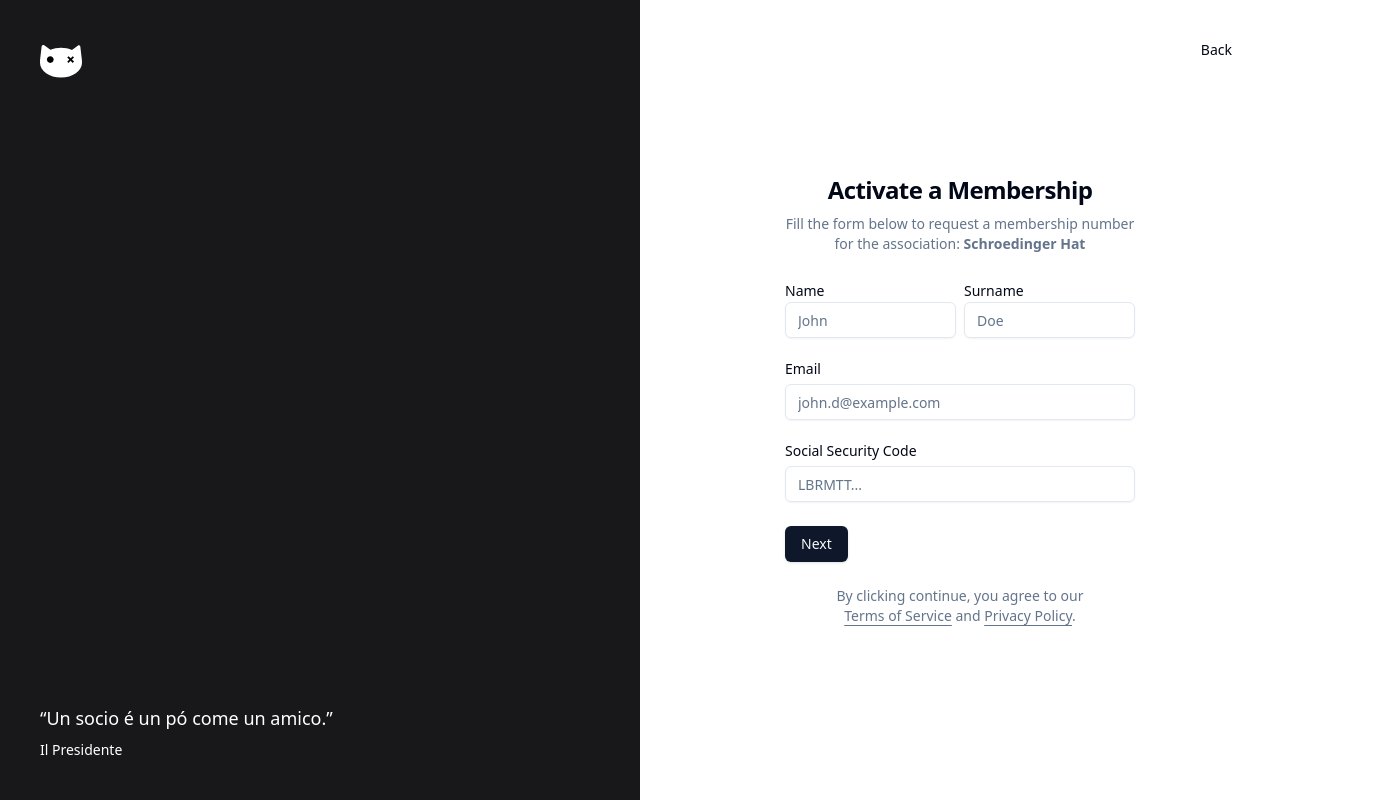
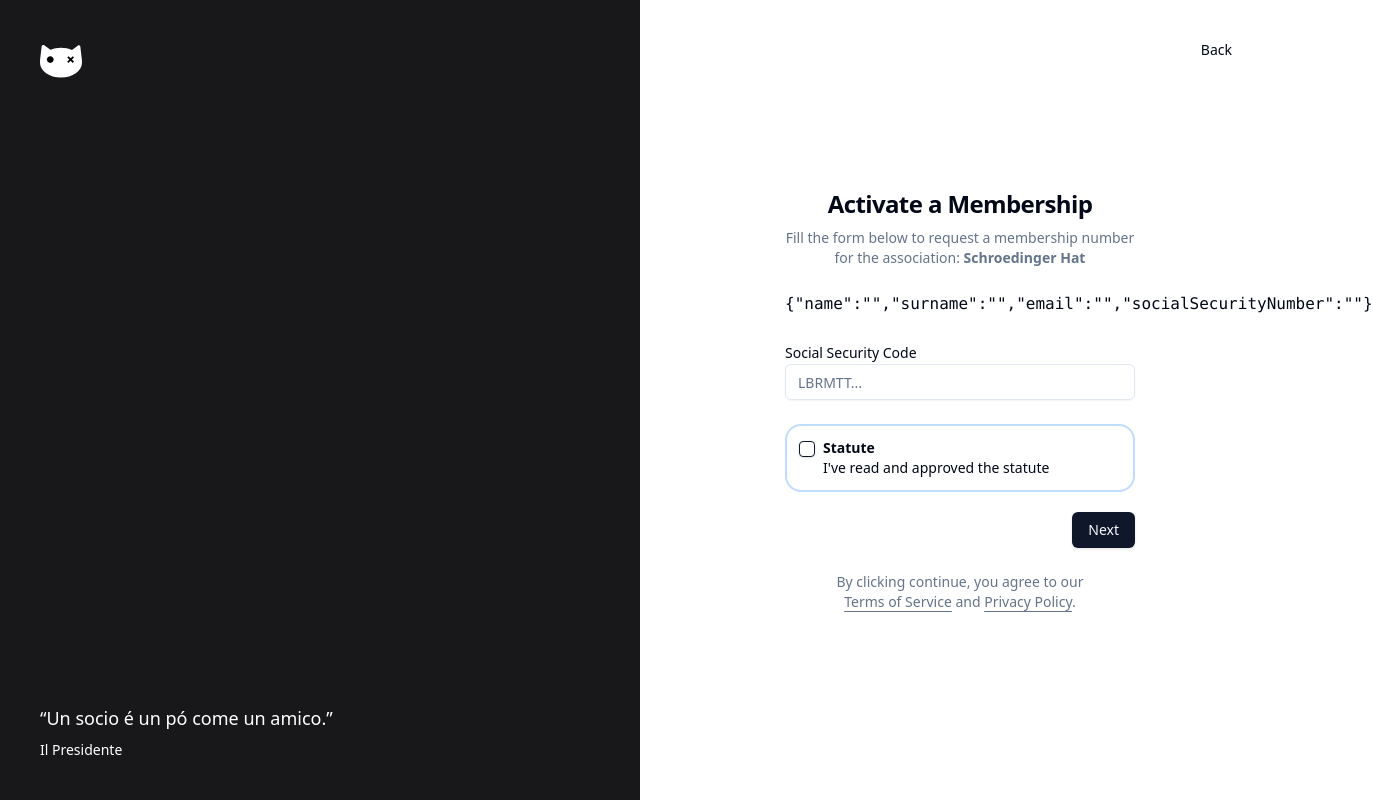
Before and after one commit to Schroedinger-Hat/peoplez, a Next.js app: page /signup in a window 1280 px wide. Both pictures are taken after a click on the button "Next". Shown: the whole page, 1373 px wide, since content can reach past the window. Built offline with nearby package versions, Linux system fonts and the light colour scheme.

Commit message:
Progress

```diff
--- a/package.json
+++ b/package.json
@@ -17,6 +17,7 @@
   "dependencies": {
     "@auth/prisma-adapter": "^1.4.0",
     "@prisma/client": "^5.10.2",
+    "@radix-ui/react-checkbox": "^1.0.4",
     "@radix-ui/react-icons": "^1.3.0",
     "@radix-ui/react-label": "^2.0.2",
     "@radix-ui/react-slot": "^1.0.2",
@@ -30,8 +31,8 @@
     "react-dom": "18.2.0",
     "react-email": "2.1.1",
     "tailwind-merge": "^2.2.2",
-    "tailwindcss-animate": "^1.0.7",
-    "zod": "^3.22.4"
+    "zod": "^3.22.4",
+    "zustand": "^4.5.2"
   },
   "devDependencies": {
     "@types/eslint": "^8.56.2",
@@ -47,6 +48,7 @@
     "prettier-plugin-tailwindcss": "^0.5.11",
     "prisma": "^5.10.2",
     "tailwindcss": "^3.4.1",
+    "tailwindcss-animate": "^1.0.7",
     "typescript": "^5.4.2"
   },
   "ct3aMetadata": {
--- /dev/null
+++ b/src/app/legal/statute.tsx
@@ -0,0 +1,7 @@
+export default function StatutePage() {
+    return (
+        <>
+            <h1>Statute</h1>
+        </>
+    )
+}
--- a/src/app/legal/terms-of-service.tsx
+++ b/src/app/legal/terms-of-service.tsx
@@ -1,4 +1,4 @@
-export default function TermsOfService() {
+export default function TermsOfServicePage() {
     return (
         <>
             <h1>Terms of Service</h1>
--- a/src/app/signup/page.tsx
+++ b/src/app/signup/page.tsx
@@ -5,9 +5,104 @@ import {Button} from "@/components/ui/button"
 import {Input} from "@/components/ui/input"
 import {Label} from "@/components/ui/label"
 import {useState} from "react";
+import {Checkbox} from "@/components/ui/checkbox";
+import {useSignUpStore} from "@/app/store/signup";
 
 export default function SignupPage() {
-    const [step, setStep] = useState()
+    const [step, setStep] = useState<number>(1)
+    const state = useSignUpStore()
+
+    function FormStep1() {
+        return (
+            <div className="grid grid-cols-2 gap-2">
+                <div>
+                    <Label htmlFor="name">Name</Label>
+                    <Input
+                        id="name"
+                        type="name"
+                        placeholder="John"
+                        required
+                    />
+                </div>
+                <div>
+                    <Label htmlFor="surname">Surname</Label>
+                    <Input
+                        id="surname"
+                        type="surname"
+                        placeholder="Doe"
+                        required
+                    />
+                </div>
+
+                <div className={'col-span-2 mt-4'}>
+                    <Label htmlFor="email">Email</Label>
+                    <Input
+                        id="email"
+                        type="email"
+                        placeholder="john.d@example.com"
+                        required
+                    />
+                </div>
+
+                <div className={'col-span-2 pt-3'}>
+                    <div className={'flex-row-reverse flex'}>
+                        <Button onClick={() => setStep(2)}>Next</Button>
+                    </div>
+                </div>
+            </div>
+        )
+    }
+
+    function FormStep2() {
+        return (
+            <div className="grid grid-cols-2 gap-2">
+                <div className={'col-span-2'}>
+                    <Label htmlFor="socialSecurityCode">Social Security Code</Label>
+                    <Input
+                        id="socialSecurityCode"
+                        type="socialSecurityCode"
+                        placeholder="LBRMTT..."
+                        required
+                    />
+                </div>
+
+                <div className={'col-span-2 mt-4'}>
+                    <div className={'p-3 border-blue-200 border-2 rounded-2xl'}>
+                        <div className={'flex'}>
+                            <div>
+                                <Checkbox id="terms1"/>
+                            </div>
+                            <div className={'ml-2'}>
+                                <p className={'text-sm font-semibold'}>Statute</p>
+                                <p className={'text-sm'}>I've read and approved the statute</p>
+                            </div>
+                        </div>
+                    </div>
+                </div>
+
+                <div className={'col-span-2 pt-3'}>
+                    <div className={'flex-row-reverse flex'}>
+                        <Button onClick={() => setStep(3)}>Next</Button>
+                    </div>
+                </div>
+            </div>
+        )
+    }
+
+    function FormStep3() {
+        return <>
+            <div className="grid gap-2 animate-in slide-it-from-top">
+                <p className={'text-sm'}>
+                    We're going to redirect you to our PaymentProvider stripe to setup the last details of your
+                    subscription.
+                    Click Next to be redirected
+                </p>
+            </div>
+            <div className={'float-right'}>
+                <Button>Next</Button>
+            </div>
+        </>
+    }
 
     return (
         <>
@@ -21,47 +116,11 @@ export default function SignupPage() {
                     </p>
                 </div>
 
-                <div className="grid grid-cols-2 gap-2">
-                    <div>
-                        <Label htmlFor="email">Name</Label>
-                        <Input
-                            id="email"
-                            type="email"
-                            placeholder="John"
-                            required
-                        />
-                    </div>
-                    <div>
-                        <Label htmlFor="email">Surname</Label>
-                        <Input
-                            id="email"
-                            type="email"
-                            placeholder="Doe"
-                            required
-                        />
-                    </div>
-                </div>
-                <div className="grid gap-2">
-                    <Label htmlFor="email">Email</Label>
-                    <Input
-                        id="email"
-                        type="email"
-                        placeholder="john.d@example.com"
-                        required
-                    />
-                </div>
-                <div className="grid gap-2">
-                    <Label htmlFor="email">Social Security Code</Label>
-                    <Input
-                        id="email"
-                        type="email"
-                        placeholder="LBRMTT..."
-                        required
-                    />
-                </div>
-                <div className={'float-right'}>
-                    <Button>Next</Button>
-                </div>
+                <pre>{JSON.stringify(state)}</pre>
+
+                {step === 1 && <FormStep1/>}
+                {step === 2 && <FormStep2/>}
+                {step === 3 && <FormStep3/>}
 
                 <p className="px-8 text-center text-sm text-muted-foreground">
                     By clicking continue, you agree to our{" "}
--- /dev/null
+++ b/src/app/store/signup.ts
@@ -0,0 +1,19 @@
+import {create} from "zustand";
+
+interface SignUpState {
+    name: string
+    surname: string
+    email: string
+    socialSecurityNumber: string
+}
+
+export const useSignUpStore = create<SignUpState>(set => ({
+    name: "",
+    surname: "",
+    email: "",
+    socialSecurityNumber: "",
+    setName: (name: string) => set(() => ({name: name})),
+    setSurname: (surname: string) => set(() => ({surname: surname})),
+    setEmail: (email: string) => set(() => ({email: email})),
+    setSocialSecurityNumber: (socialSecurityNumber: string) => set(() => ({socialSecurityNumber: socialSecurityNumber})),
+}))
--- /dev/null
+++ b/src/components/ui/checkbox.tsx
@@ -0,0 +1,30 @@
+"use client"
+
+import * as React from "react"
+import * as CheckboxPrimitive from "@radix-ui/react-checkbox"
+import { CheckIcon } from "@radix-ui/react-icons"
+
+import { cn } from "@/lib/utils"
+
+const Checkbox = React.forwardRef<
+  React.ElementRef<typeof CheckboxPrimitive.Root>,
+  React.ComponentPropsWithoutRef<typeof CheckboxPrimitive.Root>
+>(({ className, ...props }, ref) => (
+  <CheckboxPrimitive.Root
+    ref={ref}
+    className={cn(
+      "peer h-4 w-4 shrink-0 rounded-sm border border-primary shadow focus-visible:outline-none focus-visible:ring-1 focus-visible:ring-ring disabled:cursor-not-allowed disabled:opacity-50 data-[state=checked]:bg-primary data-[state=checked]:text-primary-foreground",
+      className
+    )}
+    {...props}
+  >
+    <CheckboxPrimitive.Indicator
+      className={cn("flex items-center justify-center text-current")}
+    >
+      <CheckIcon className="h-4 w-4" />
+    </CheckboxPrimitive.Indicator>
+  </CheckboxPrimitive.Root>
+))
+Checkbox.displayName = CheckboxPrimitive.Root.displayName
+
+export { Checkbox }
--- a/tailwind.config.ts
+++ b/tailwind.config.ts
@@ -74,7 +74,9 @@ const config = {
       },
     },
   },
-  plugins: [require("tailwindcss-animate")],
+  plugins: [
+      require("tailwindcss-animate")
+  ],
 } satisfies Config
 
 export default config
```
Also changed, not shown: components.json, 1 other file (tests, documents, lock files or other folders).
